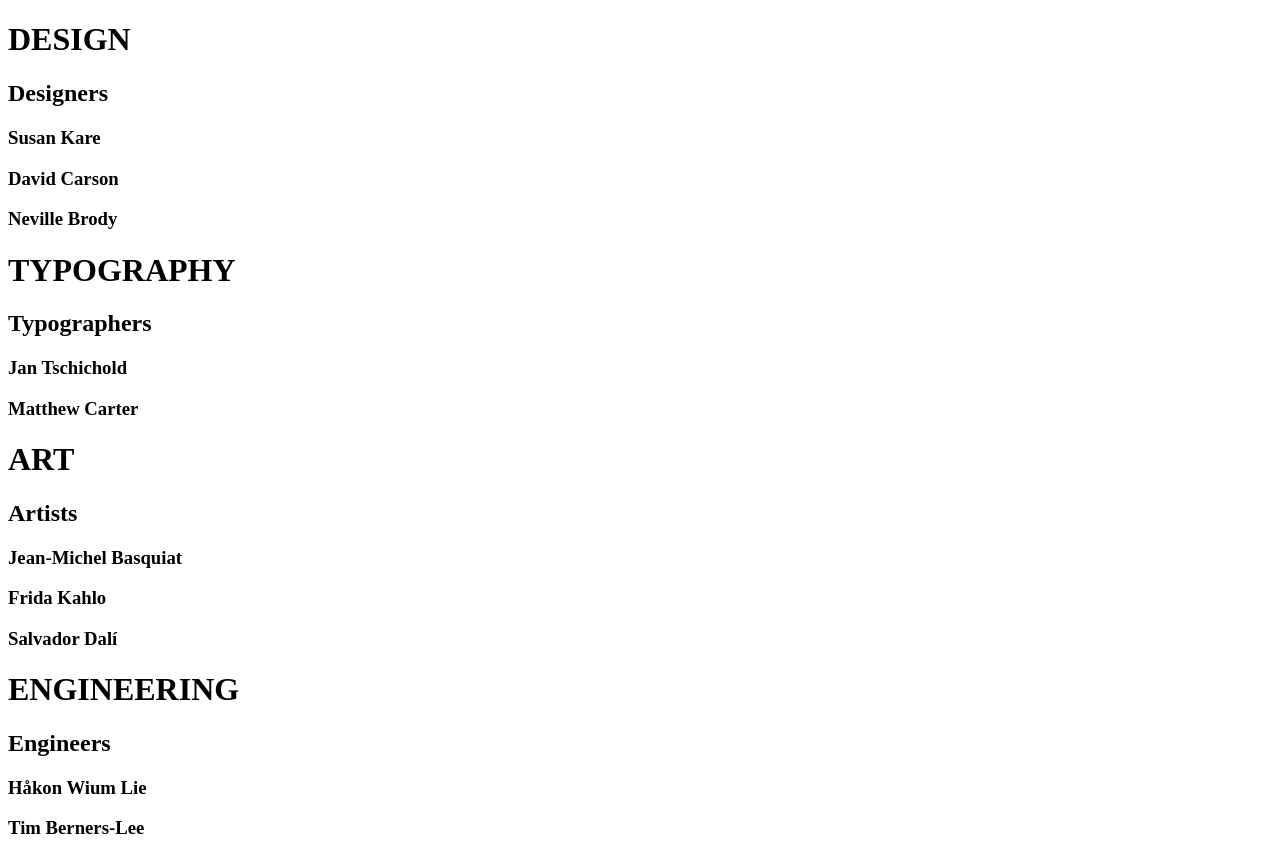
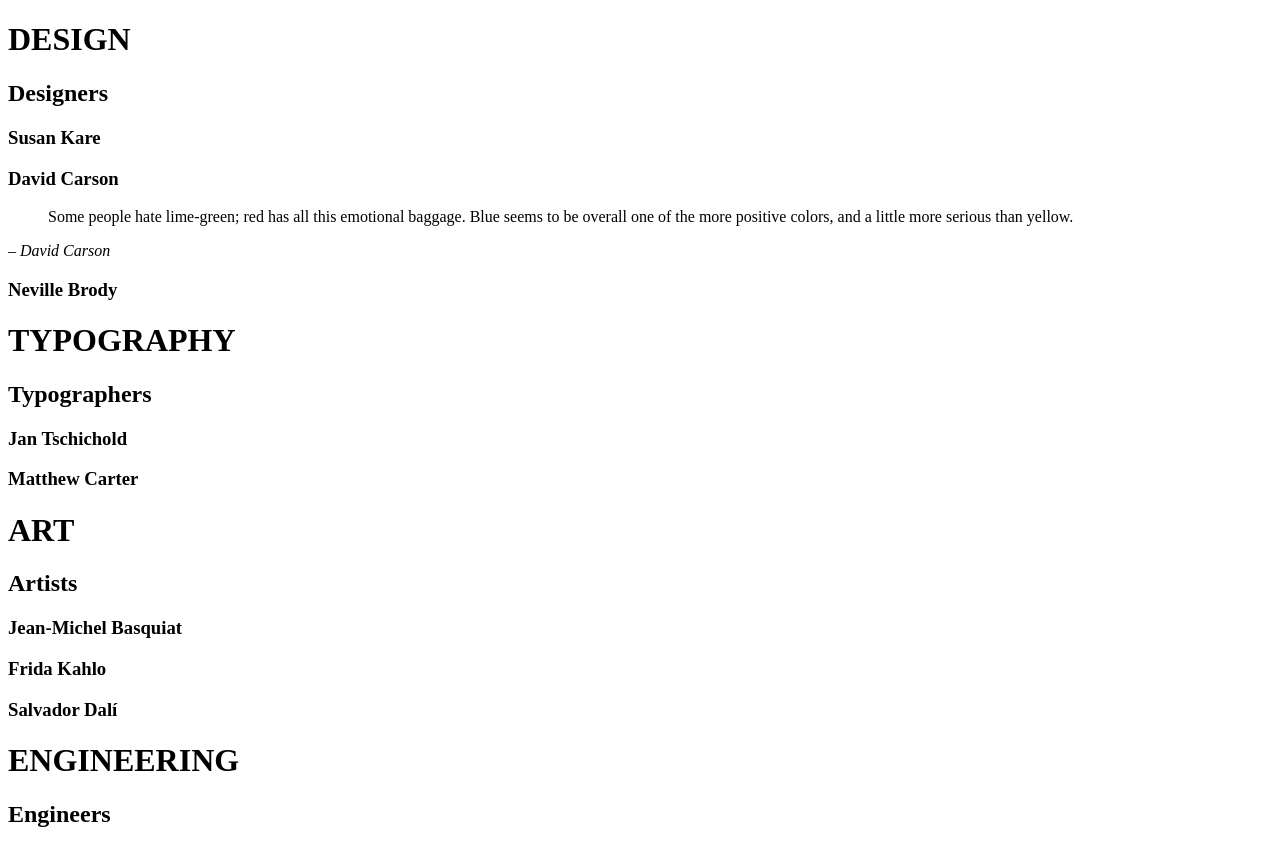
Before and after one commit to owenwangyixiao/assignment-1--web-design-at-risd--summer-2018--schedule-2, a plain HTML site: page index.html in a window 1280 px wide. Shown: the top 842 px of the page. Drawn offline with Linux system fonts and the light colour scheme.

Commit message:
inset David Carson's quote

```diff
--- a/index.html
+++ b/index.html
@@ -10,6 +10,11 @@
    <h2>Designers</h2>
    <h3>Susan Kare</h3>
    <h3>David Carson</h3>
+   <blockquote cite="https://www.brainyquote.com/quotes/david_carson_627897">
+      <p>Some people hate lime-green; red has all this emotional baggage. Blue seems to be overall one of the more positive colors, and a little more serious than yellow.</p>
+   </blockquote>
+   <cite>– David Carson</cite>
+
    <h3>Neville Brody</h3>
 
    <h1>TYPOGRAPHY</h1>
```
